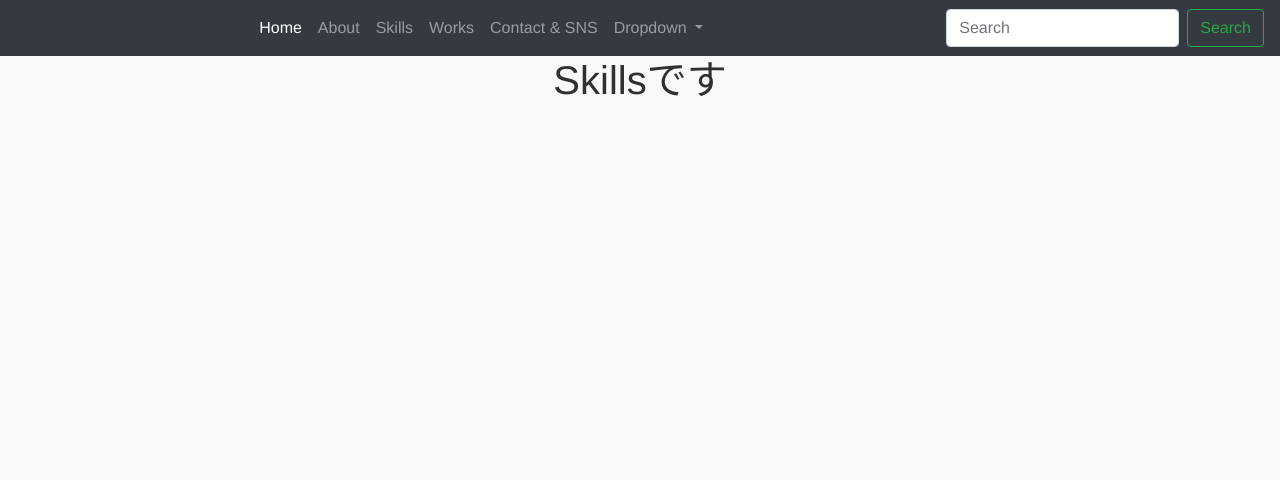
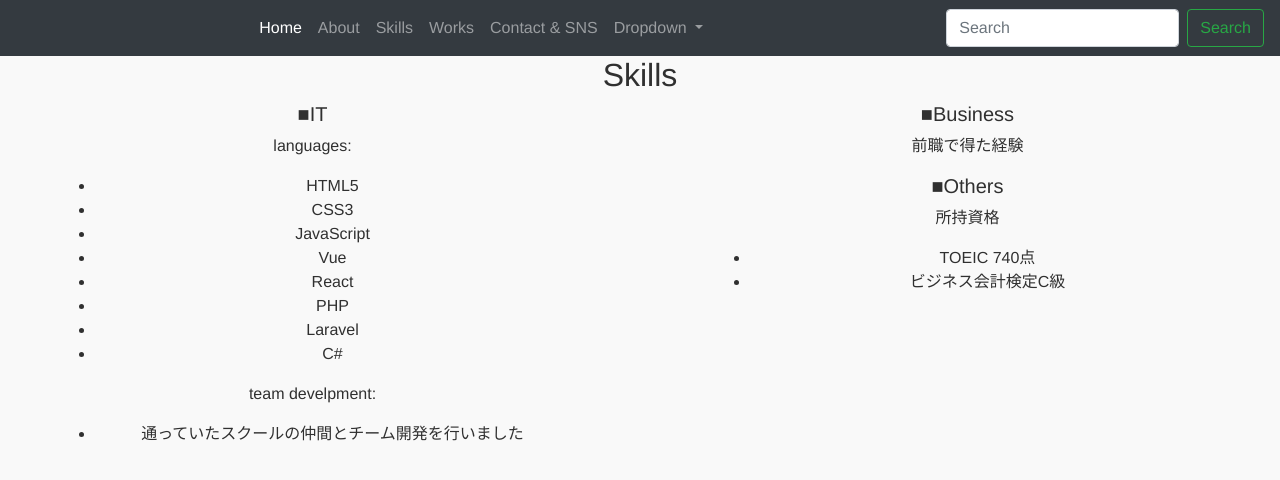
Before and after one commit to kichis/myPortfolio, a Vue app: page /skills in a window 1280 px wide. Shown: the top 480 px of the page. Built offline with nearby package versions, Linux system fonts and the light colour scheme.

Commit message:
skillsコンポーネントの大枠完了

```diff
--- a/src/components/skills.vue
+++ b/src/components/skills.vue
@@ -1,3 +1,51 @@
 <template>
-    <h1>Skillsです</h1>
+    <h2>Skills</h2>
+
+    <div class="row">
+        <div class="col-5 container">
+            <div>
+                <h5>■IT</h5>
+                <p>languages:</p>
+                <p>
+                    <ul>
+                        <li>HTML5</li>
+                        <li>CSS3</li>
+                        <li>JavaScript</li>
+                        <li>Vue</li>
+                        <li>React</li>
+                        <li>PHP</li>
+                        <li>Laravel</li>
+                        <li>C#</li>
+                    </ul>
+                </p>
+
+                <p>team develpment:</p>
+                <p>
+                    <ul>
+                        <li>通っていたスクールの仲間とチーム開発を行いました</li>
+                    </ul>
+                </p>
+            </div>
+        </div>
+
+        <div class="col-5 container">
+
+            <div>
+                <h5>■Business</h5>
+                <p>前職で得た経験</p>
+            </div>
+
+            <div>
+                <h5>■Others</h5>
+                <p>所持資格</p>
+                <p>
+                    <ul>
+                        <li>TOEIC 740点</li>
+                        <li>ビジネス会計検定C級</li>
+                    </ul>
+                </p>
+            </div>
+
+        </div>
+    </div>
 </template>
```
